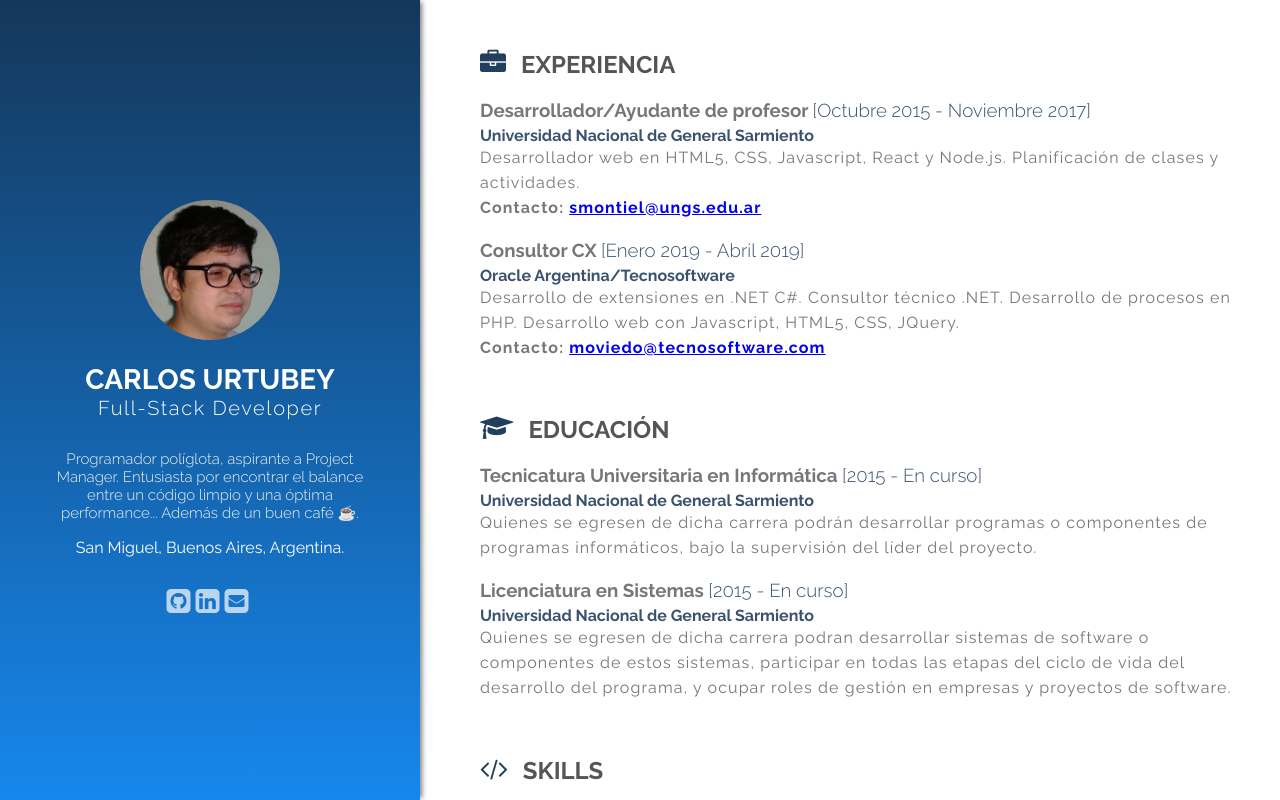
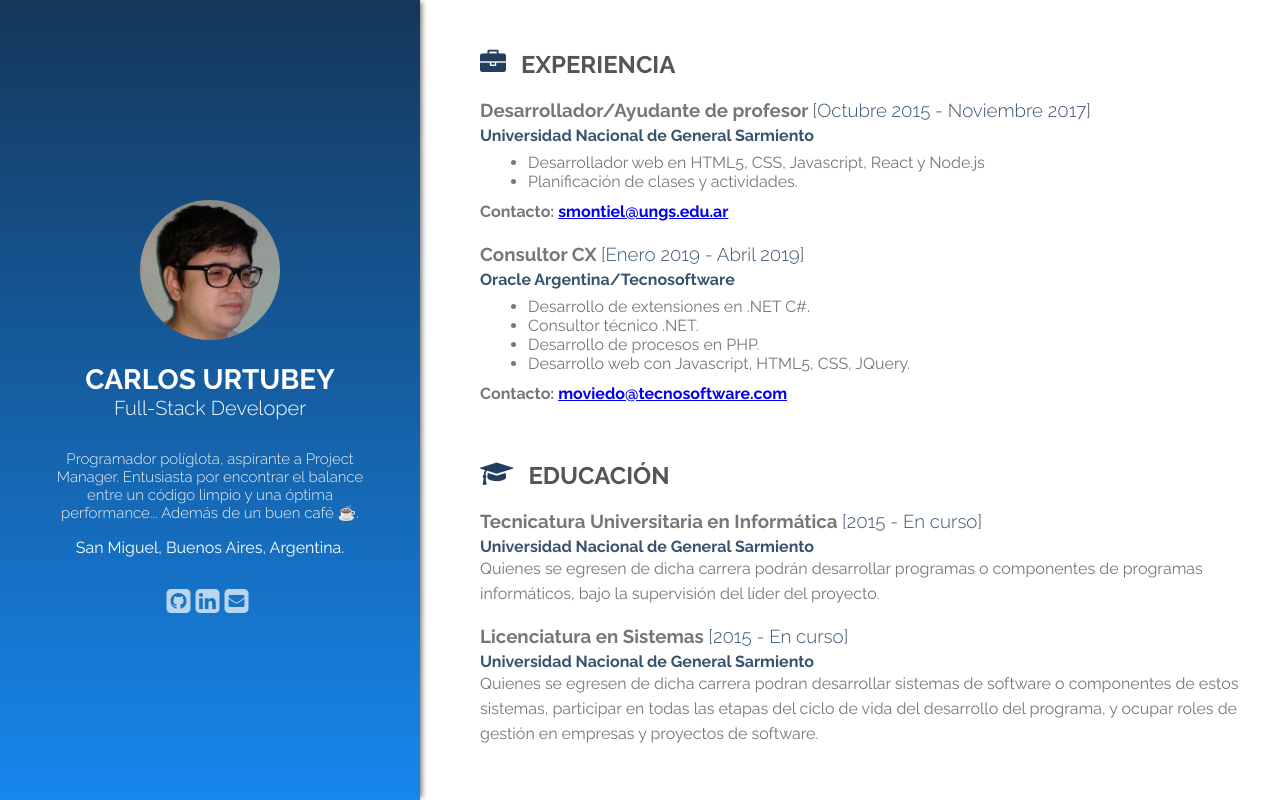
Before and after one commit to urtubeycarlos/CV, a React (Create React App) app: page / in a window 1280 px wide. Shown: the top 800 px of the page. Built offline with nearby package versions, Linux system fonts and the light colour scheme.

Commit message:
Updated CV

```diff
--- a/public/css/style.css
+++ b/public/css/style.css
@@ -48,7 +48,7 @@ header .wrapper .content-wrapper {
   font-size: 20px;
   margin: 0px 0px 30px 0px;
   font-weight: 300;
-  letter-spacing: 1.6px;
+  /* letter-spacing: 1.6px; */
 }
 .sidebar .bio .avatar img {
   width: 140px;
@@ -122,8 +122,11 @@ header .wrapper .content-wrapper {
 .content .title .item p {
   margin-top: 0px;
   width: 95%;
-  letter-spacing: 1.1px;
+  /* letter-spacing: 1.1px; */
   line-height: 25px;
+}
+.content .title .item .experiencie-item {
+  margin: 0.5em;
 }
 .content .title .w33 {
   margin: -1em 1em 1em 1em;
--- a/src/App.js
+++ b/src/App.js
@@ -18,8 +18,8 @@ class App extends Component {
         {name: 'linkedin', url: 'https://www.linkedin.com/in/carlos-urtubey/'}
       ],
       experience: [
-        {jobTitle: 'Desarrollador/Ayudante de profesor', company: 'Universidad Nacional de General Sarmiento', contact:"smontiel@ungs.edu.ar", startDate: 'Octubre 2015', endDate: 'Noviembre 2017', jobDescription: 'Desarrollador web en HTML5, CSS, Javascript, React y Node.js. Planificación de clases y actividades.'},
-        {jobTitle: 'Consultor CX', company: 'Oracle Argentina/Tecnosoftware', contact:"moviedo@tecnosoftware.com", startDate: 'Enero 2019', endDate: 'Abril 2019', jobDescription: 'Desarrollo de extensiones en .NET C#. Consultor técnico .NET. Desarrollo de procesos en PHP. Desarrollo web con Javascript, HTML5, CSS, JQuery.'}
+        {jobTitle: 'Desarrollador/Ayudante de profesor', company: 'Universidad Nacional de General Sarmiento', contact:"smontiel@ungs.edu.ar", startDate: 'Octubre 2015', endDate: 'Noviembre 2017', tasks: ['Desarrollador web en HTML5, CSS, Javascript, React y Node.js', 'Planificación de clases y actividades.']},
+        {jobTitle: 'Consultor CX', company: 'Oracle Argentina/Tecnosoftware', contact:"moviedo@tecnosoftware.com", startDate: 'Enero 2019', endDate: 'Abril 2019', tasks:['Desarrollo de extensiones en .NET C#.','Consultor técnico .NET.','Desarrollo de procesos en PHP.', 'Desarrollo web con Javascript, HTML5, CSS, JQuery.']}
       ],
       education: [
         {degree: 'Tecnicatura Universitaria en Informática', institution: 'Universidad Nacional de General Sarmiento', startDate: '2015', endDate: 'En curso', description: 'Quienes se egresen de dicha carrera podrán desarrollar programas o componentes de programas informáticos, bajo la supervisión del líder del proyecto.'},
--- a/src/components/Experience.js
+++ b/src/components/Experience.js
@@ -7,8 +7,12 @@ const Experience = (props) => {
         <div className='item' key={exp.jobTitle}>
           <h3>{exp.jobTitle} <span>[{exp.startDate} - {exp.endDate}]</span></h3>
           <span><strong>{exp.company}</strong></span>
-          <p>{exp.jobDescription}<br/><strong>Contacto: <a href={'mailto:' + exp.contact}>{exp.contact}</a></strong></p>
-
+          <ul className='experiencie-item'>
+          {exp.tasks.map( (task) =>
+              <li key={task}>{task}</li>
+          )}
+          </ul>
+          <p><strong>Contacto: <a href={'mailto:' + exp.contact}>{exp.contact}</a></strong></p>
         </div>
       )}
     </div>
```
